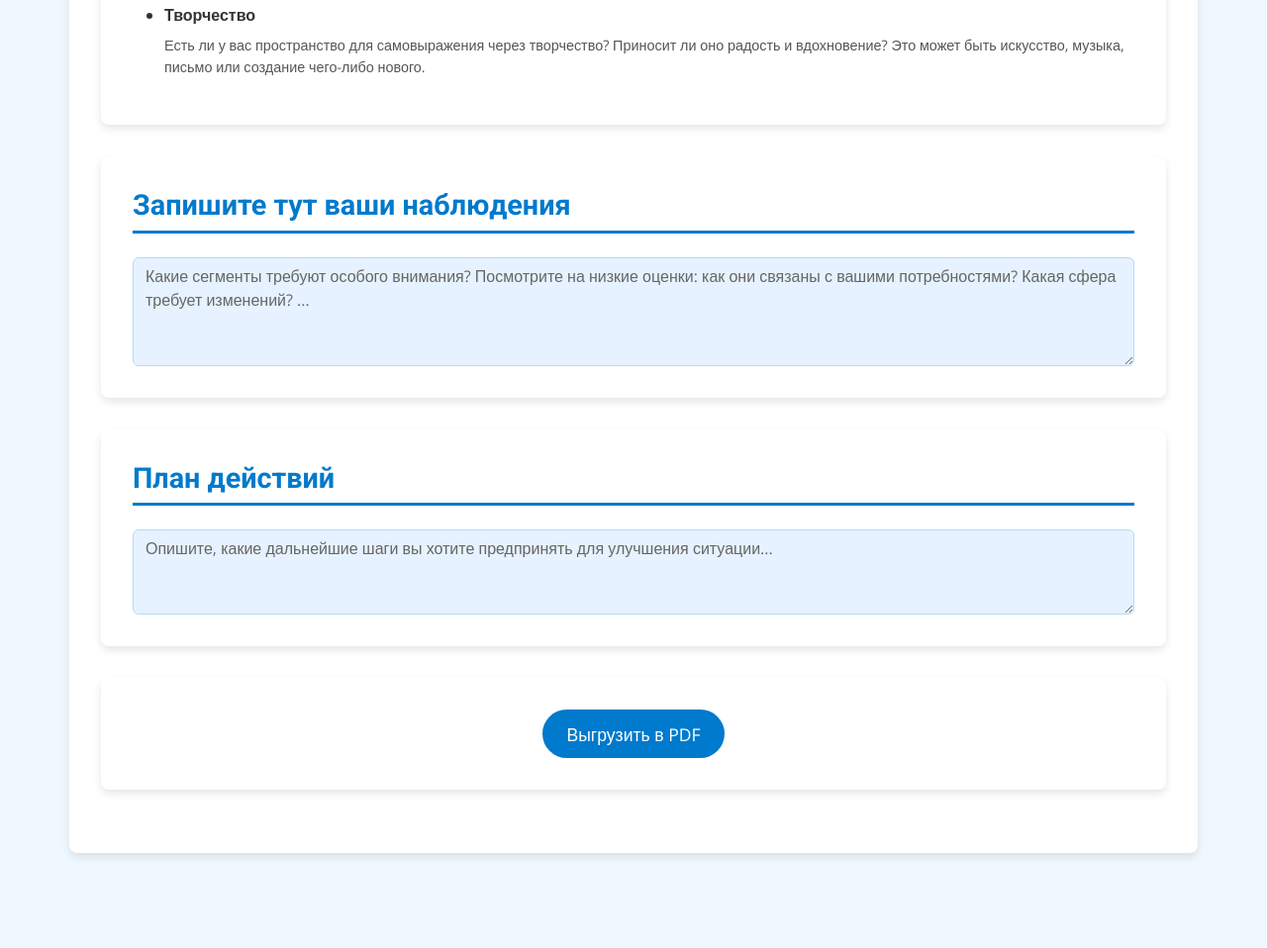
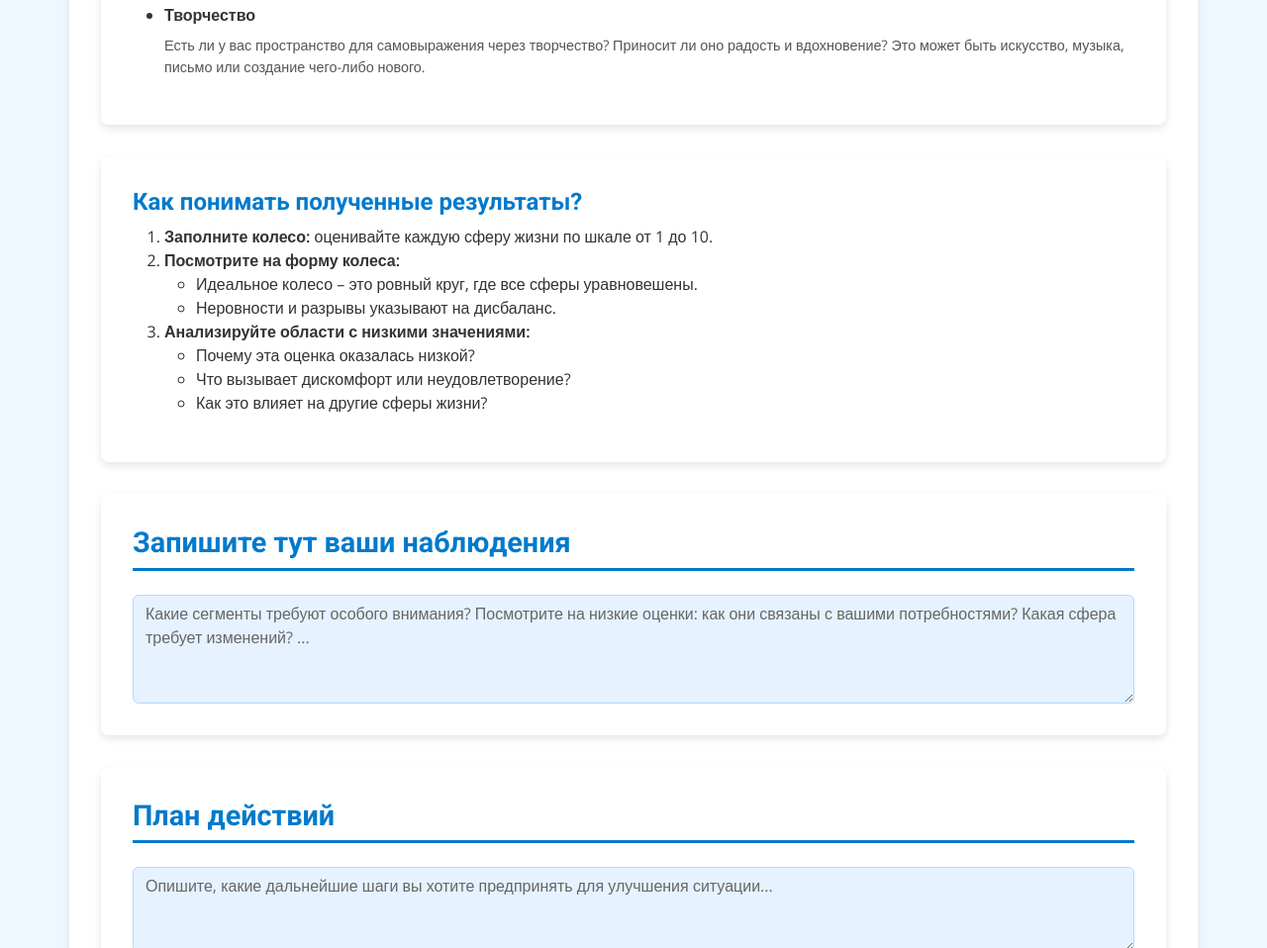
Before and after one commit to NastassiaYkavitskaya/Training, a plain HTML site: page index.html in a window 1280 px wide. Shown: the part 2572-3530 px from the top of the page at 99% size. Before the commit the page ends 3466 px from the top, so only its background shows below. Drawn offline with nearby package versions, Linux system fonts and the light colour scheme.

Commit message:
Update index.html

```diff
--- a/index.html
+++ b/index.html
@@ -166,6 +166,26 @@
     </ul>
 </div>
 
+        <div class="container">
+         <h3>Как понимать полученные результаты?</h3>
+    <ol>
+        <li><strong>Заполните колесо:</strong> оценивайте каждую сферу жизни по шкале от 1 до 10.</li>
+        <li><strong>Посмотрите на форму колеса:</strong>
+            <ul>
+                <li>Идеальное колесо – это ровный круг, где все сферы уравновешены.</li>
+                <li>Неровности и разрывы указывают на дисбаланс.</li>
+            </ul>
+        </li>
+        <li><strong>Анализируйте области с низкими значениями:</strong>
+            <ul>
+                <li>Почему эта оценка оказалась низкой?</li>
+                <li>Что вызывает дискомфорт или неудовлетворение?</li>
+                <li>Как это влияет на другие сферы жизни?</li>
+            </ul>
+        </li>
+    </ol>
+            </div>
+
     <section id="reflection" class="container">
         <h2>Запишите тут ваши наблюдения</h2>
         <textarea class="form-control" rows="4" placeholder="Какие сегменты требуют особого внимания? Посмотрите на низкие оценки: как они связаны с вашими потребностями? Какая сфера требует изменений? ..."></textarea>
```
